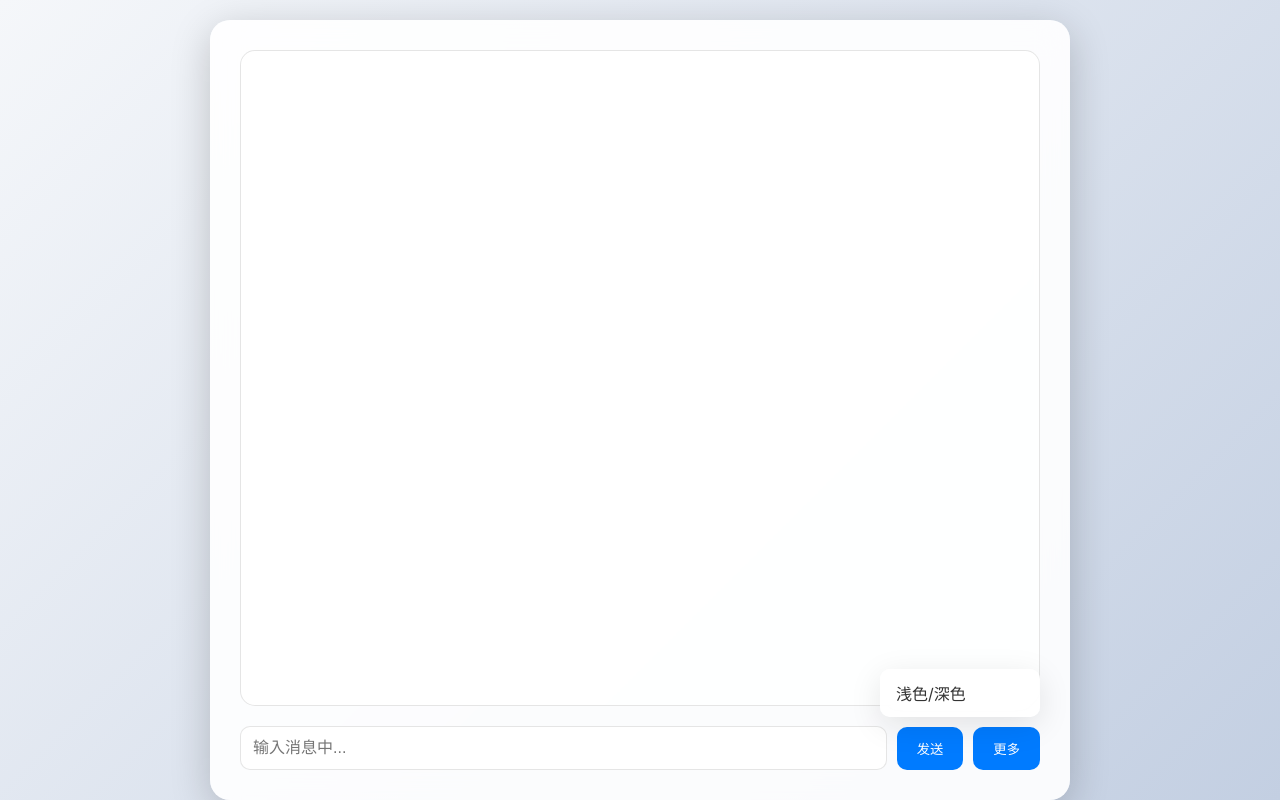
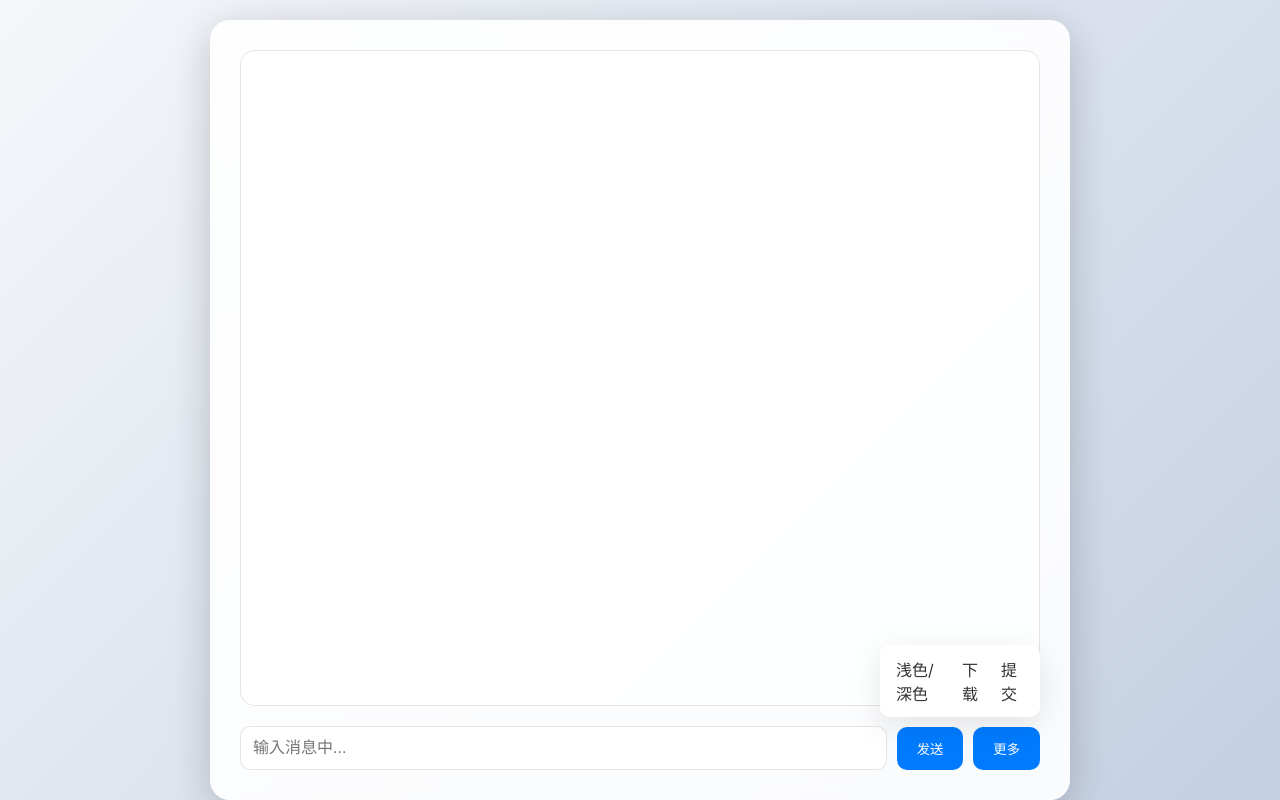
Before and after one commit to xyy45/wxcl, a plain HTML site: page index.html in a window 1280 px wide. Both pictures are taken after a click on the button "更多". Drawn offline with Linux system fonts and the light colour scheme.

Commit message:
Update index.html

```diff
--- a/index.html
+++ b/index.html
@@ -19,6 +19,10 @@
                 <div class="dropdown-content" id="dropdownMenu">
                     <div class="dropdown-item" onclick="toggleTheme()">
                         <span>浅色/深色</span>
+                        <br>
+                        <span>下载</span>
+                        <br>
+                        <span>提交</span>
                     </div>
                 </div>
             </div>
```
